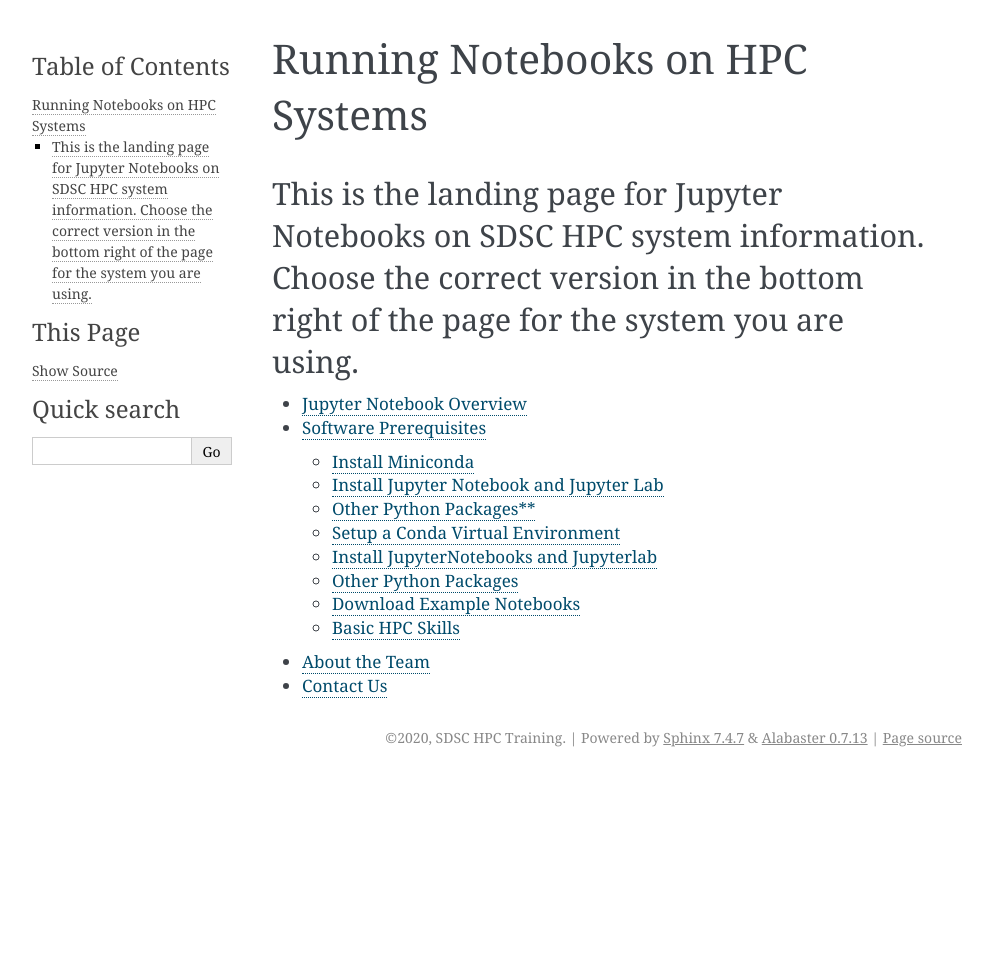
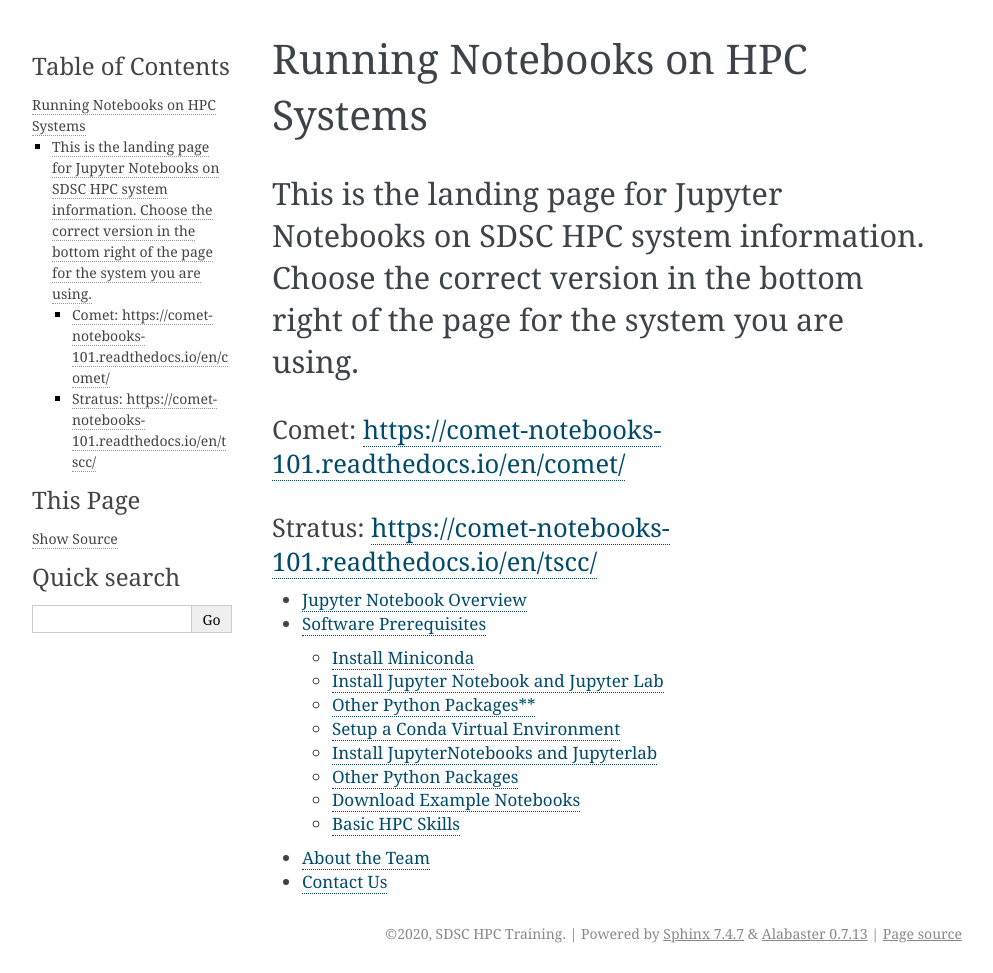
Before and after one commit to sdsc-hpc-training-org/notebooks-101, a Sphinx documentation site: the page built from Docs/source/index.rst, in a window 1280 px wide. Shown: the whole page, without its empty margins (148-1141 px from the left). Built offline with Sphinx 7.4.7, drawn with Linux system fonts in a browser that asks for light colours; before the commit the page ends 900 px from its top, so only the background shows below that; some of the changed lines change nothing that is shown.

Commit message:
Minor update

```diff
--- a/Docs/source/index.rst
+++ b/Docs/source/index.rst
@@ -10,6 +10,13 @@
 *****************************************************************************
 This is the landing page for Jupyter Notebooks on SDSC HPC system information. Choose the correct version in the bottom right of the page for the system you are using.
 *****************************************************************************
+
+Comet: https://comet-notebooks-101.readthedocs.io/en/comet/
+************************************
+
+Stratus: https://comet-notebooks-101.readthedocs.io/en/tscc/
+************************************
+
 .. toctree::
    :maxdepth: 2
 
```
